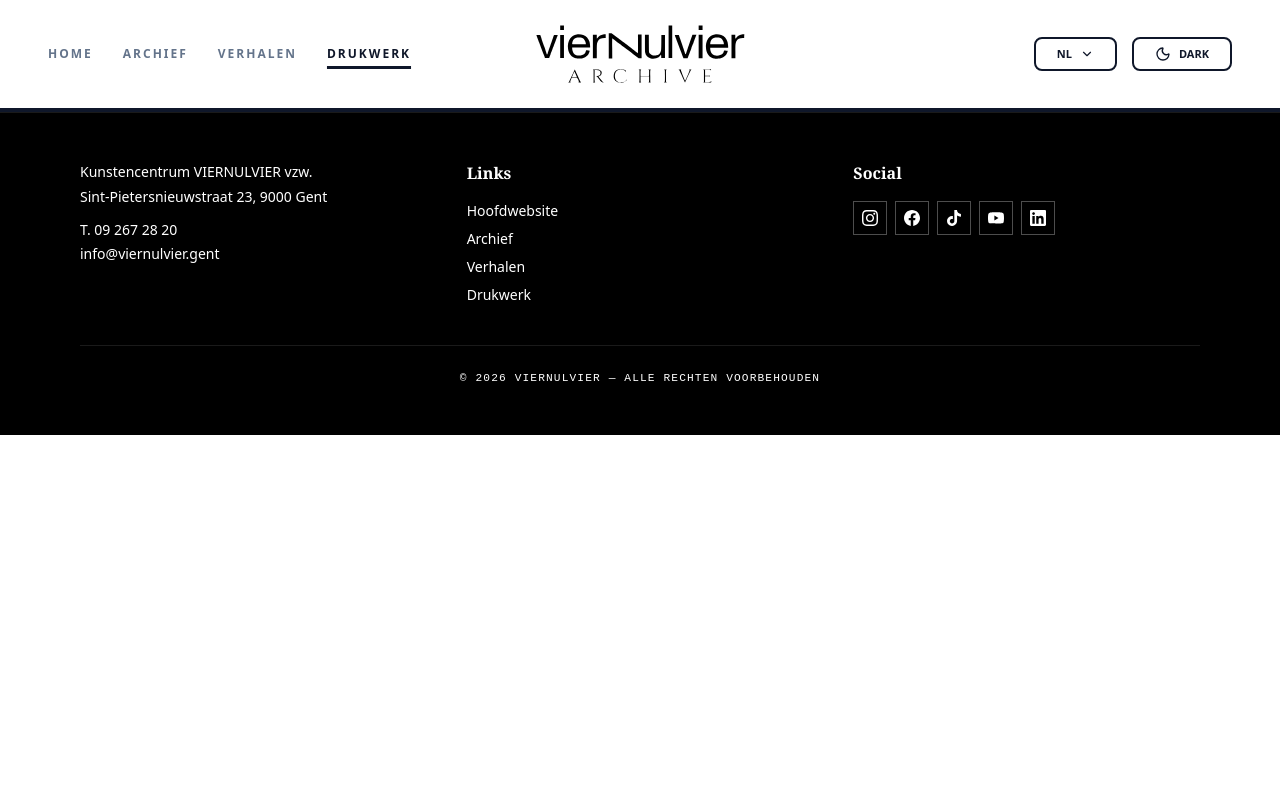
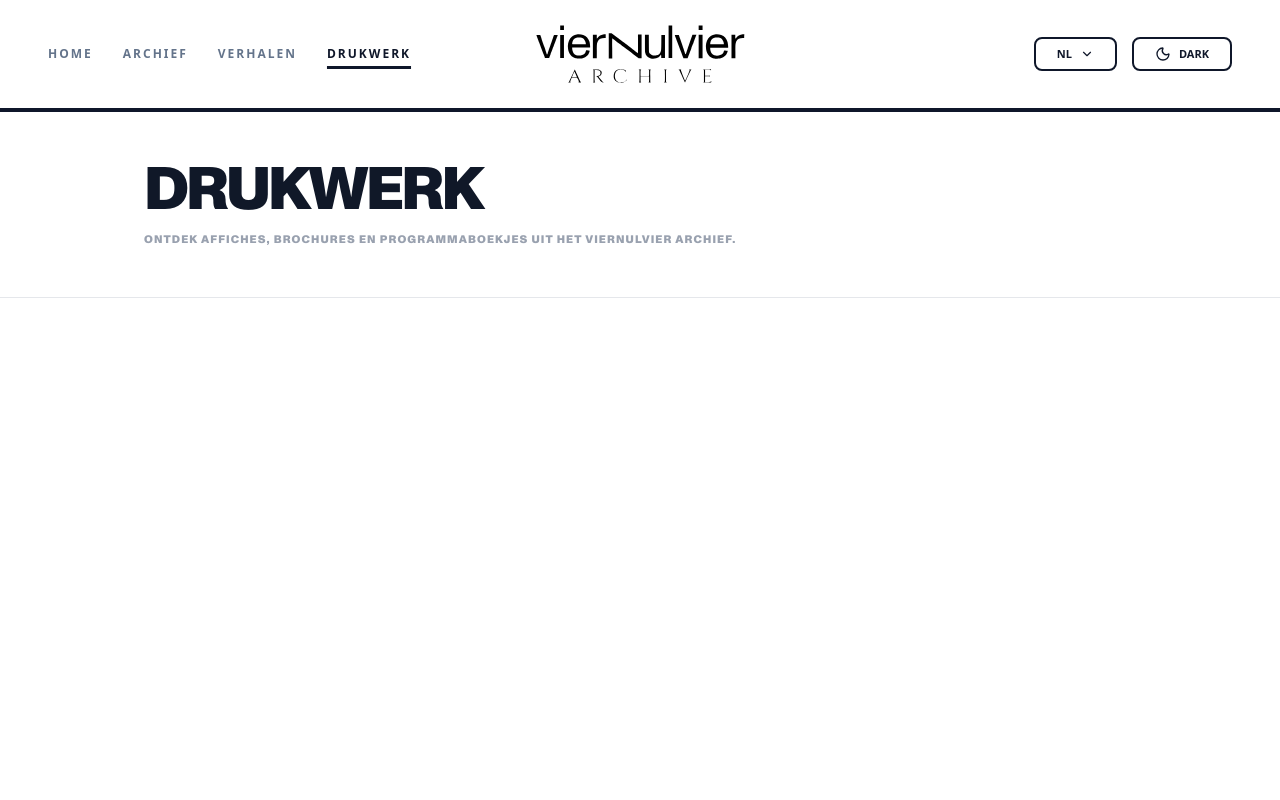
Before and after one commit to SELab-2/viernulvier-4, a Nuxt app in the folder frontend/: page /prints in a window 1280 px wide. Shown: the top 800 px of the page. Built offline with nearby package versions, Linux system fonts and the light colour scheme.

Commit message:
added header

```diff
--- /dev/null
+++ b/frontend/app/components/prints/PrintsHeader.vue
@@ -0,0 +1,30 @@
+<!--
+  components/prints/PrintsHeader.vue
+  ------------------------------------
+  Hero header for the prints section. Shows the section title and a short
+  description. A slim sticky bar appears on top once the user scrolls.
+-->
+<script setup lang="ts">
+const { t } = useI18n();
+</script>
+
+<template>
+  <div class="bg-white dark:bg-[#151821] border-b border-gray-200 dark:border-[#2e3347] transition-colors duration-200">
+    <div class="container mx-auto px-4 max-w-5xl py-8 sm:py-12">
+      <h1
+          class="font-brand font-black text-4xl sm:text-6xl uppercase tracking-tighter leading-none text-gray-900 dark:text-gray-100 mb-3"
+      >
+        {{ t("prints.title") }}
+      </h1>
+      <p
+          class="font-brand font-black text-[10px] sm:text-[11px] uppercase tracking-widest text-gray-400 dark:text-gray-500 truncate"
+      >
+        {{ t("prints.headerDescription") }}
+      </p>
+    </div>
+  </div>
+</template>
+
+<style scoped>
+
+</style>
--- a/frontend/app/pages/prints/index.vue
+++ b/frontend/app/pages/prints/index.vue
@@ -3,7 +3,11 @@
 </script>
 
 <template>
+  <div class="min-h-screen bg-white dark:bg-[#151821] text-gray-900 dark:text-gray-100 transition-colors duration-200">
 
+    <PrintsHeader/>
+
+  </div>
 </template>
 
 <style scoped>
--- a/frontend/locales/en.json
+++ b/frontend/locales/en.json
@@ -119,6 +119,8 @@
     "confirmDelete": "Are you sure you want to delete this event?"
   },
   "prints": {
+    "title": "Prints",
+    "headerDescription": "DISCOVER POSTERS, BROCHURES AND PROGRAM BOOKLETS FROM THE VIERNULVIER ARCHIVE.",
     "files": "Files",
     "noFilesCat": "This category doesn't contain any files.",
     "noFiles": "No files available.",
--- a/frontend/locales/nl.json
+++ b/frontend/locales/nl.json
@@ -120,6 +120,8 @@
     "confirmDelete": "Ben je zeker dat je dit evenement wil verwijderen?"
   },
   "prints": {
+    "title": "Drukwerk",
+    "headerDescription": "ONTDEK AFFICHES, BROCHURES EN PROGRAMMABOEKJES UIT HET VIERNULVIER ARCHIEF.",
     "files": "Bestanden",
     "noFilesCat": "Deze categorie bevat geen bestanden.",
     "noFiles": "Geen bestanden beschikbaar.",
```
